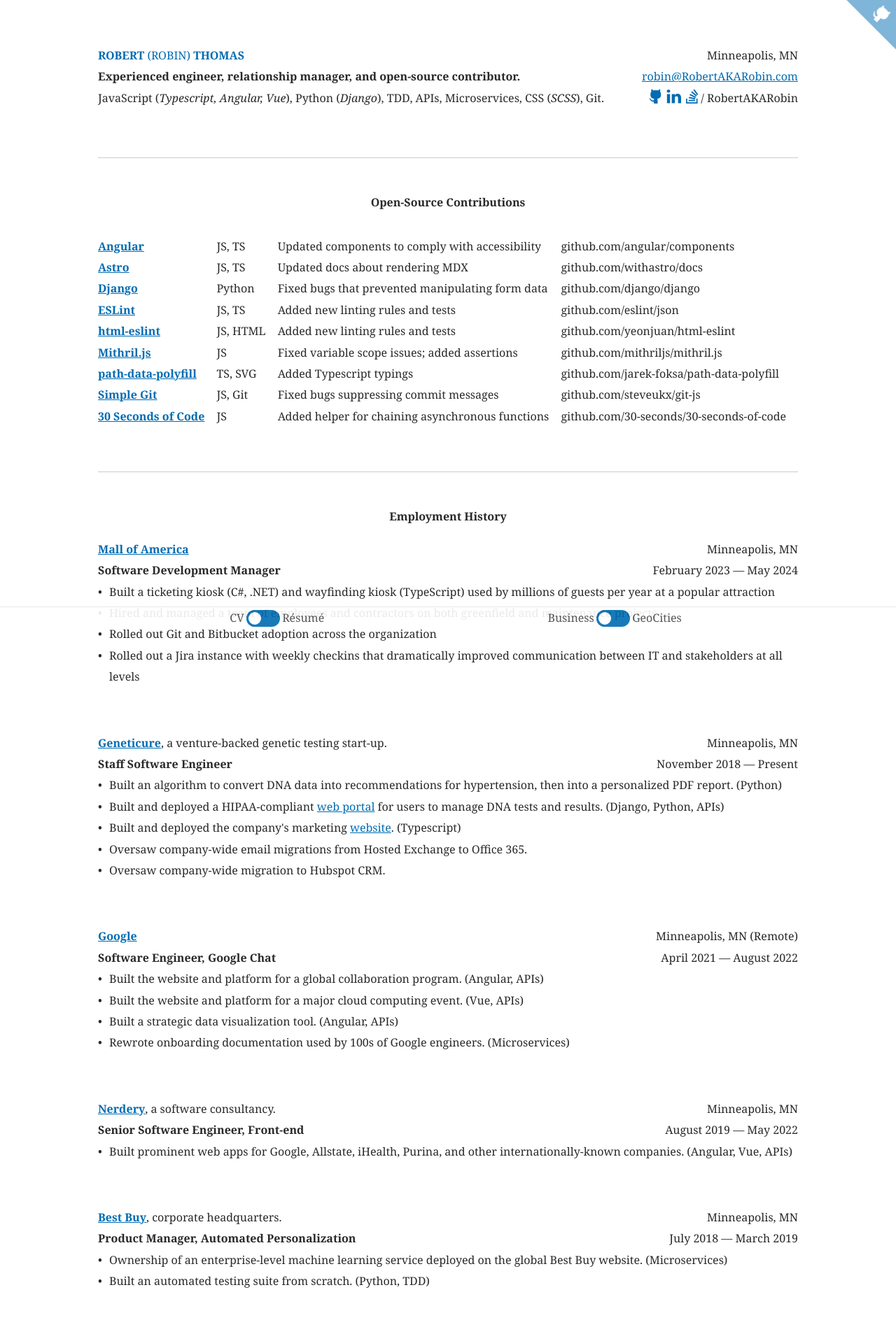
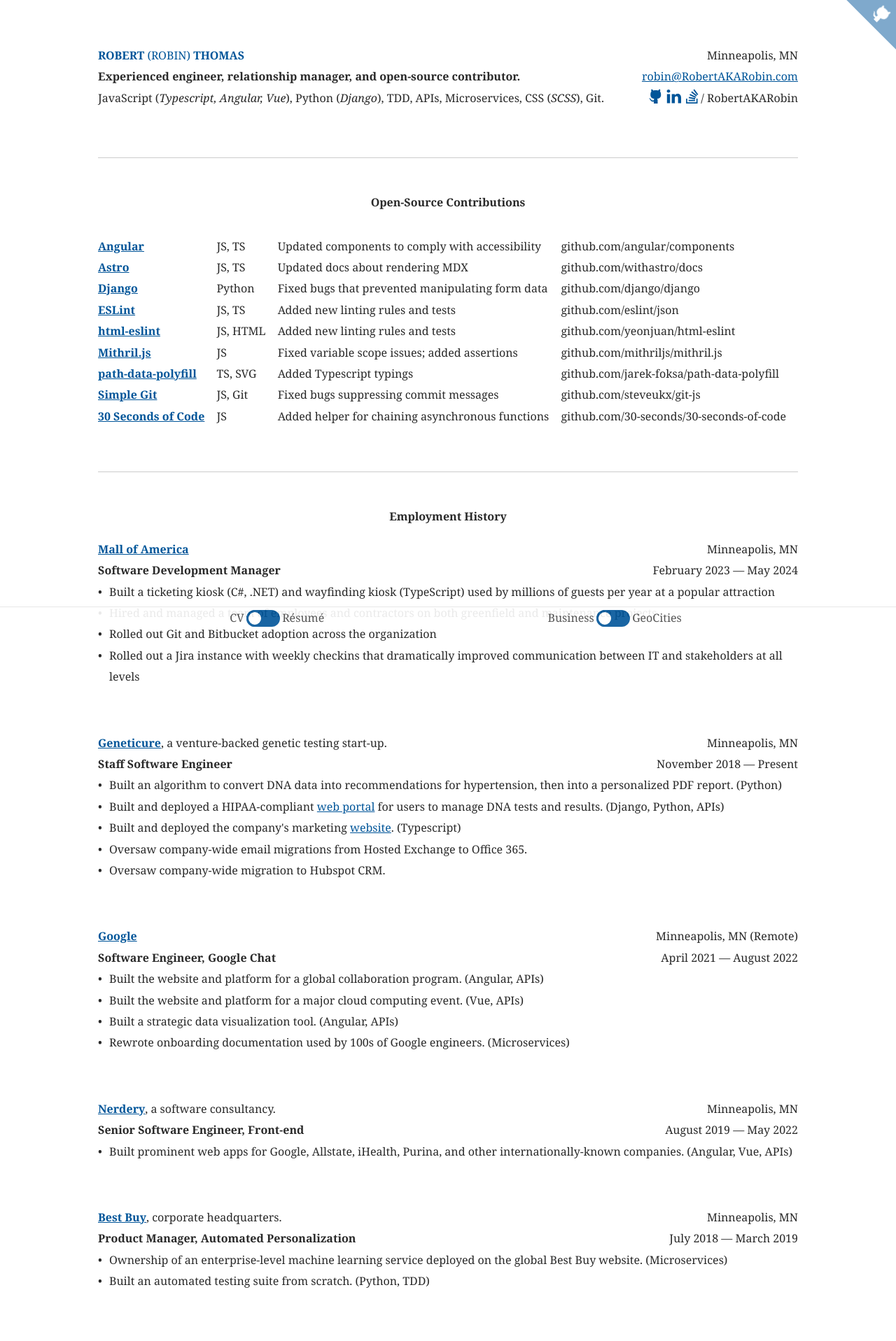
Before and after one commit to RobertAKARobin/robertakarobin.github.io, a Jekyll site: the page built from index.html, in a window 1280 px wide. Shown: the top 1917 px of the page at 70% size. Built offline with Jekyll 4.4.1, drawn with Linux system fonts in a browser that asks for light colours.

Commit message:
better coloring

```diff
--- a/assets/styles.scss
+++ b/assets/styles.scss
@@ -7,9 +7,9 @@
 $data-content-names: resume cv;
 $data-style-names: business geocities;
 
-$main:#006CB2;
-$main-darker:#006CB2;
-$main-darkest:#006CB2;
+$main:#005599;
+$main-darker:#005599;
+$main-darkest:#005599;
 $compliment:#FF9500;
 $compliment-darker:#B26900;
 
@@ -377,14 +377,16 @@
   .nav-wrap{
     display:none;
   }
-  h1 {
-    color: #000;
+  h1,
+  h3 a,
+  th {
+    color: $main;
   }
   h2{
     padding-top:1em;
   }
-  a{
-    color:#000;
+  a {
+    color: inherit;
   }
   section{
     margin-bottom:1.6em;
```
